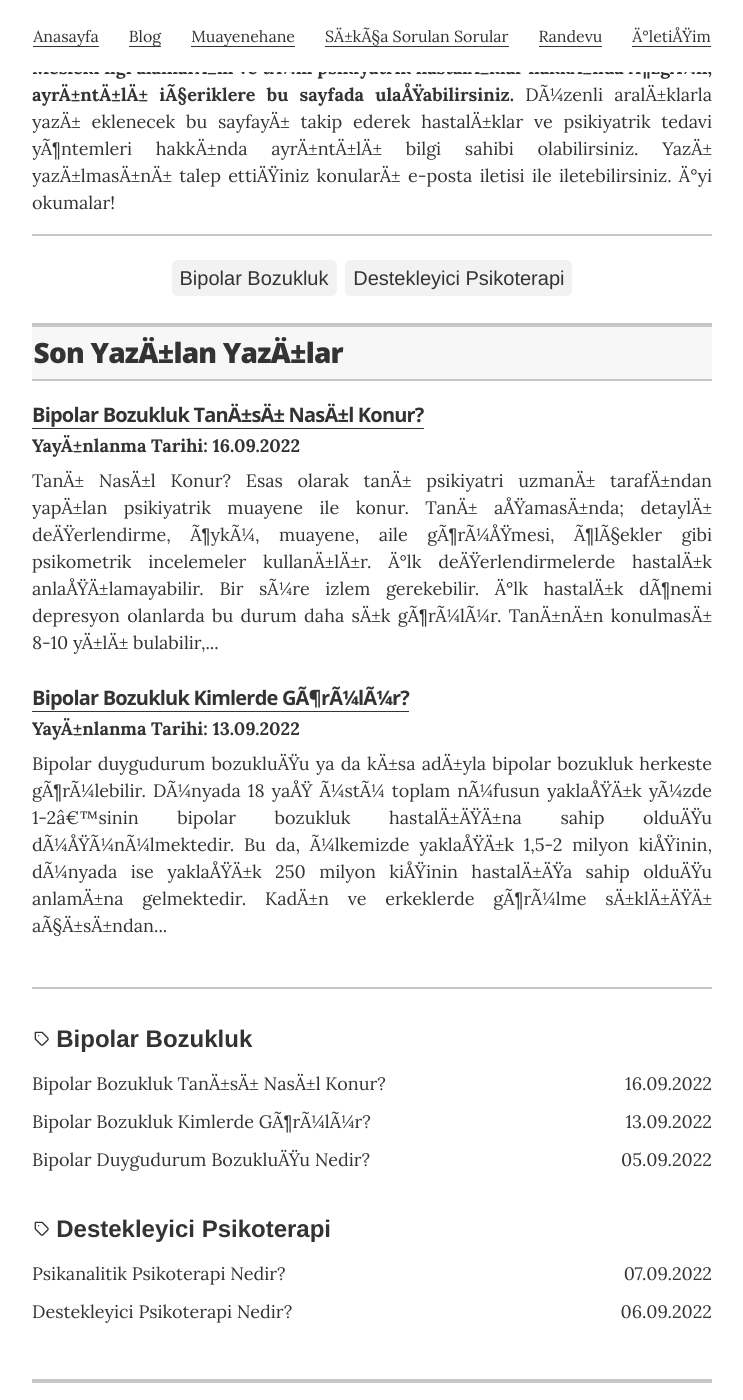
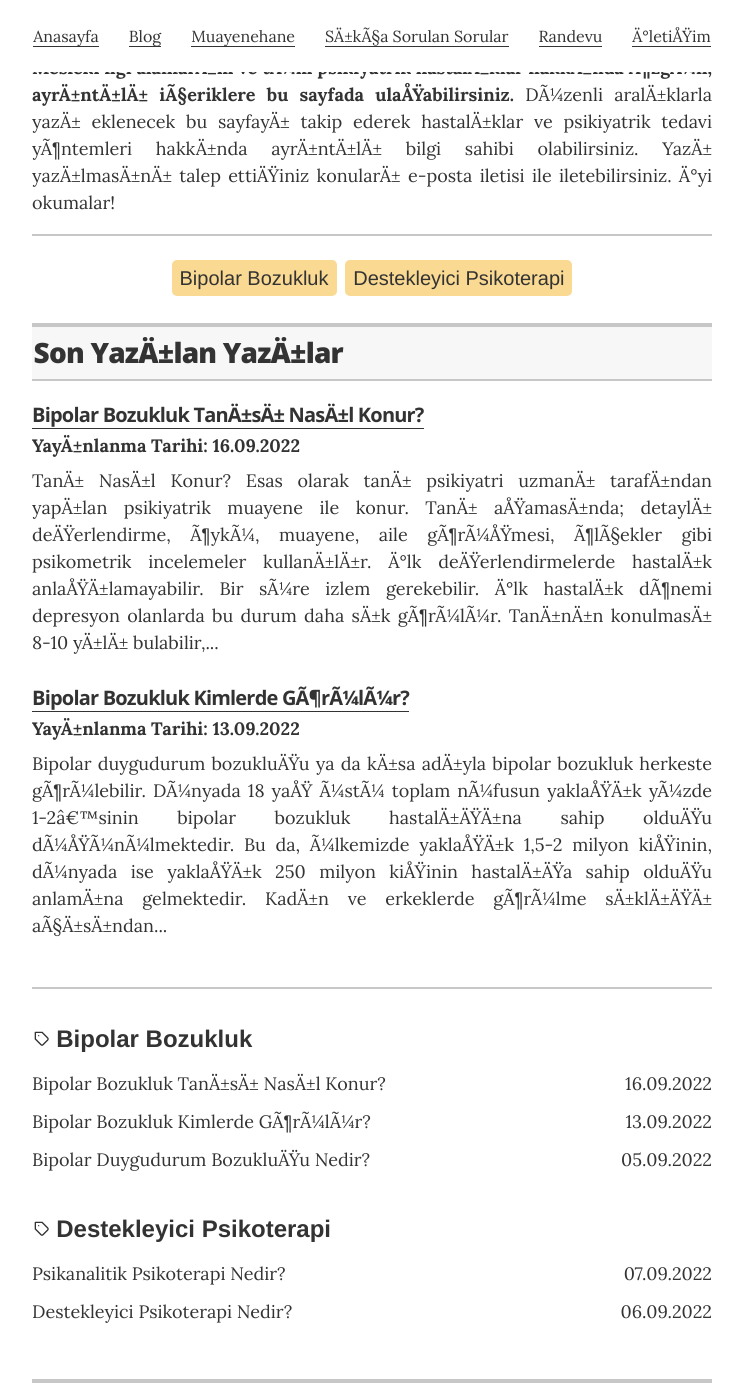
Before and after one commit to ibucgun/ibucgun.github.io, a Jekyll site: the page built from blog.html, in a window 1280 px wide and 1400 px high, scrolled down 311 px. Shown: the whole window, without its empty margins (268-1011 px from the left). Built offline with Jekyll 4.4.1, drawn with Linux system fonts in a browser that asks for light colours.

Commit message:
Update _resume.scss

```diff
--- a/_sass/_resume.scss
+++ b/_sass/_resume.scss
@@ -271,14 +271,14 @@
       display: inline-block;
       margin: 0 0.1rem 0.2rem;
       padding: 0.2rem 0.5rem;
-      background: rgba(0, 0, 0, 0.05);
+      background: #FAD992;
       border-radius: 5px;
       color: $text_color;
       text-decoration: none;
 
       &:hover,
       &:active {
-        background: rgba(0, 0, 0, 0.1);
+        background: #F5B428;
       }
     }
   }
```
